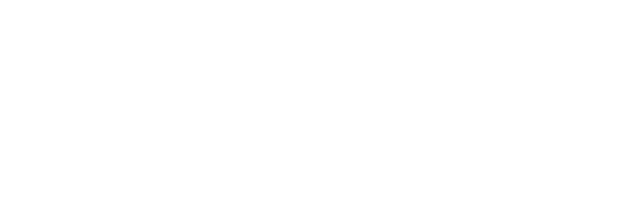
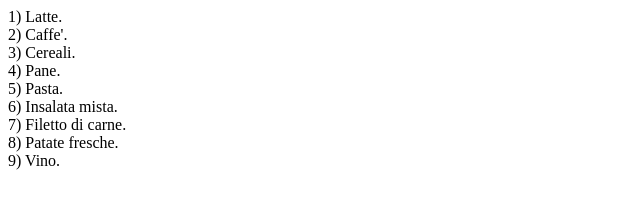
Before and after one commit to AntonioNicolaci/js-lista-spesa, a plain HTML site: page index.html in a window 1280 px wide. Shown: the whole page, without its empty margins (0-640 px from the left). Drawn offline with Linux system fonts and the light colour scheme.

Commit message:
add print listaSpesa

```diff
--- a/index.html
+++ b/index.html
@@ -7,6 +7,7 @@
     <title>Document</title>
 </head>
 <body>
+    <div id="div_Spesa"></div>
     <script src="script.js"></script>
 </body>
 </html>
--- a/script.js
+++ b/script.js
@@ -0,0 +1,12 @@
+const listaSpesa = ["Latte", "Caffe'", "Cereali", "Pane", "Pasta", "Insalata mista", "Filetto di carne", "Patate fresche", "Vino"];
+const div_Spesa = document.getElementById("div_Spesa");
+let listaSpesaWaiter = "";
+let i = 0;
+
+do {
+    iDue = i + 1;
+    listaSpesaWaiter += `<span>${iDue}) ${listaSpesa[i++]}.</span>`;
+} while (listaSpesa.length > i);
+
+div_Spesa.style = "display: flex; flex-direction: column;";
+div_Spesa.innerHTML = listaSpesaWaiter;
```
